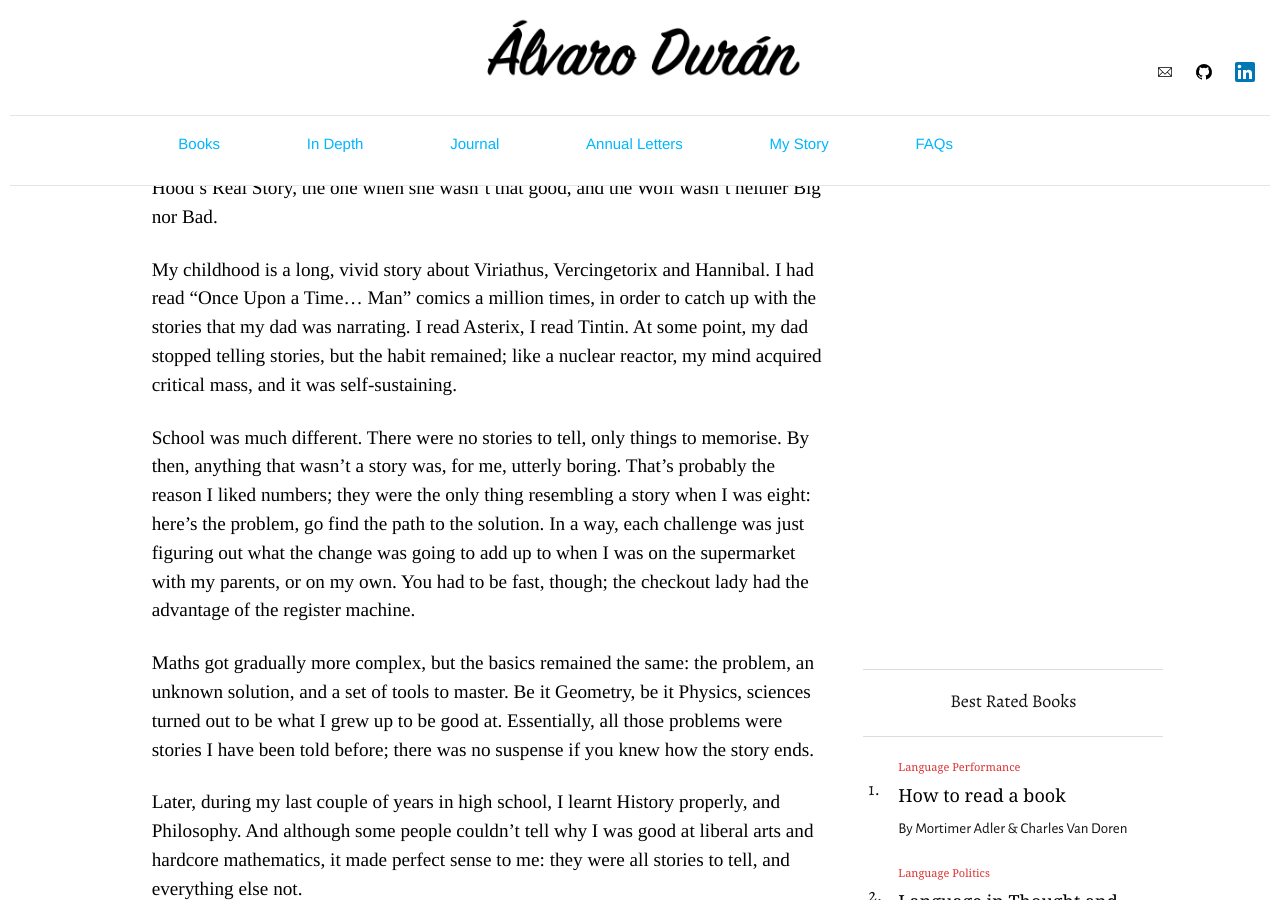
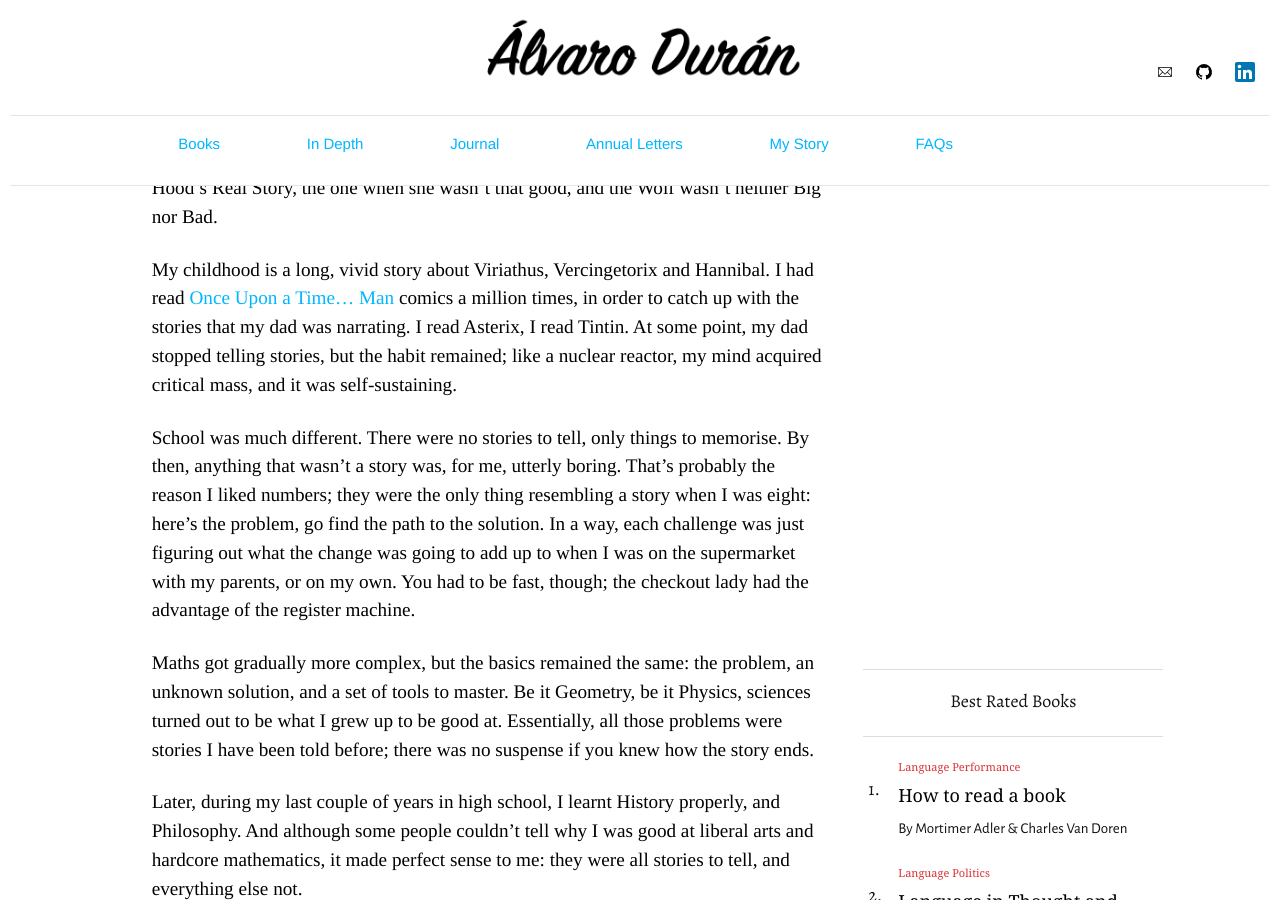
Before and after one commit to ohduran/ohduran.github.io, a Jekyll site: the page built from _collections/_articles/2017-05-21-pilot.md, in a window 1280 px wide and 900 px high, scrolled down 475 px. Built offline with Jekyll 4.4.1, drawn with Linux system fonts in a browser that asks for light colours; some web fonts are replaced; part of the change alters nothing that is shown.

```diff
--- a/_collections/_articles/2017-05-21-pilot.md
+++ b/_collections/_articles/2017-05-21-pilot.md
@@ -12,7 +12,7 @@ When I was a kid, learning things was part of the deal. At home, you didn’t ge
 
 My dad was the story-teller. He used to gather my brother and I to depict the adventures of Alexander the Great, or Napoleon, or the Little Red Riding Hood’s Real Story, the one when she wasn’t that good, and the Wolf wasn’t neither Big nor Bad.
 
-My childhood is a long, vivid story about Viriathus, Vercingetorix and Hannibal. I had read “Once Upon a Time… Man” comics a million times, in order to catch up with the stories that my dad was narrating. I read Asterix, I read Tintin. At some point, my dad stopped telling stories, but the habit remained; like a nuclear reactor, my mind acquired critical mass, and it was self-sustaining.
+My childhood is a long, vivid story about Viriathus, Vercingetorix and Hannibal. I had read [Once Upon a Time… Man](https://en.wikipedia.org/wiki/Once_Upon_a_Time..._Man) comics a million times, in order to catch up with the stories that my dad was narrating. I read Asterix, I read Tintin. At some point, my dad stopped telling stories, but the habit remained; like a nuclear reactor, my mind acquired critical mass, and it was self-sustaining.
 
 School was much different. There were no stories to tell, only things to memorise. By then, anything that wasn’t a story was, for me, utterly boring. That’s probably the reason I liked numbers; they were the only thing resembling a story when I was eight: here’s the problem, go find the path to the solution. In a way, each challenge was just figuring out what the change was going to add up to when I was on the supermarket with my parents, or on my own. You had to be fast, though; the checkout lady had the advantage of the register machine.
 
```
